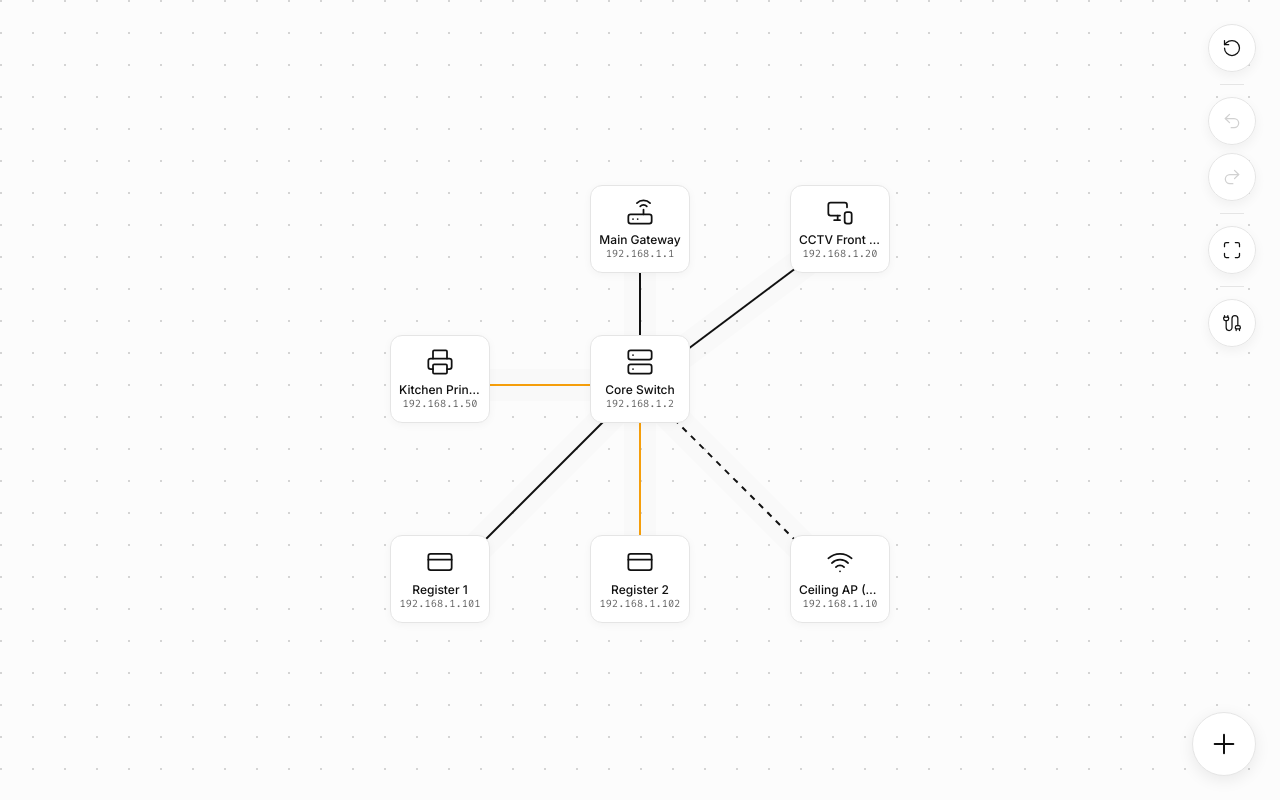
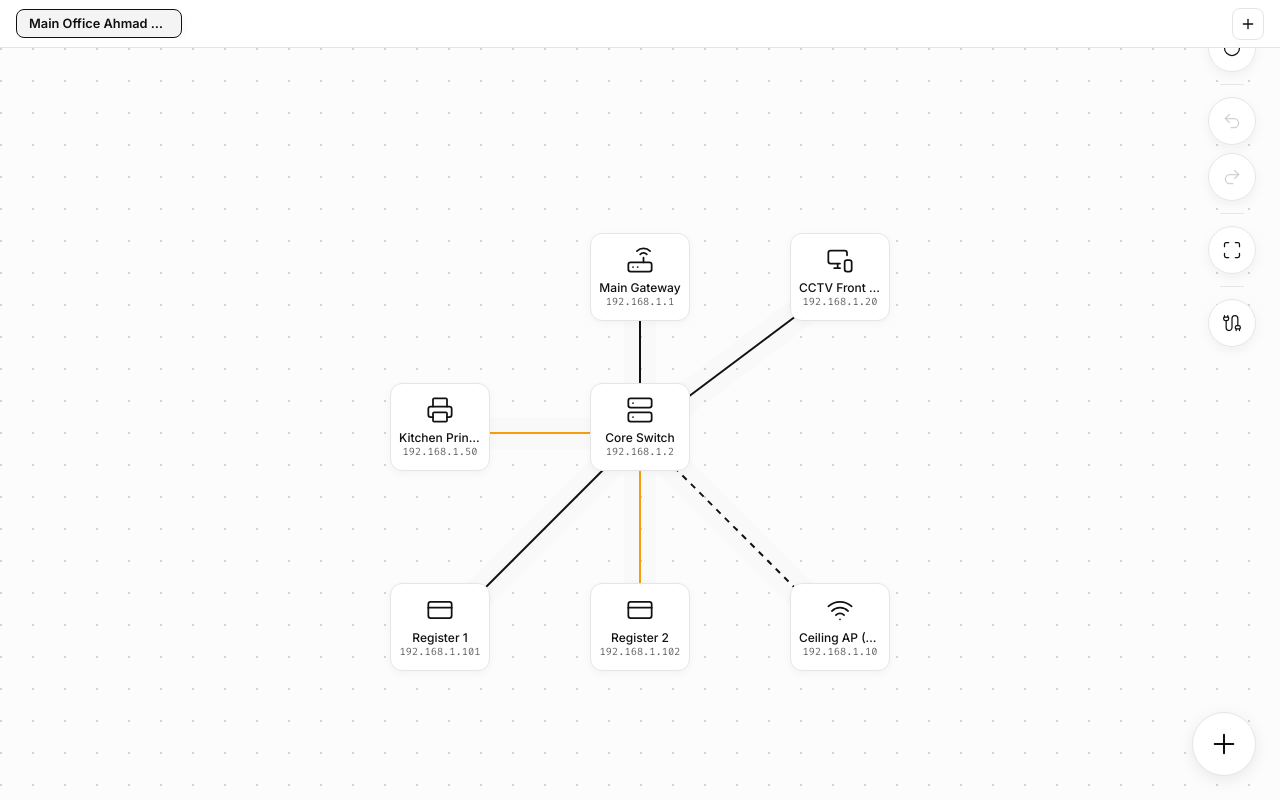
Before and after one commit to legato-sonata/80211, a SvelteKit app: page / in a window 1280 px wide. Built offline with nearby package versions, Linux system fonts and the light colour scheme.

Commit message:
feat: Add multi-tab project support

```diff
--- /dev/null
+++ b/src/lib/Workspace.svelte
@@ -0,0 +1,31 @@
+<script>
+  import { setTopology } from '$lib/context.js';
+  import Canvas from '$lib/Canvas.svelte';
+  import NodeSidebar from '$lib/NodeSidebar.svelte';
+  import Toolbar from '$lib/Toolbar.svelte';
+  import ActionSidebar from '$lib/ActionSidebar.svelte';
+  import ReportModal from '$lib/ReportModal.svelte';
+
+  let { topology } = $props();
+  setTopology(topology);
+</script>
+
+<div class="workspace-inner">
+  <Canvas />
+  {#if !topology.isUIHidden}
+    <ActionSidebar />
+    <Toolbar />
+    <NodeSidebar />
+  {/if}
+  <ReportModal />
+</div>
+
+<style>
+  .workspace-inner {
+    position: absolute;
+    inset: 0;
+    width: 100%;
+    height: 100%;
+    overflow: hidden;
+  }
+</style>
--- a/src/lib/context.js
+++ b/src/lib/context.js
@@ -3,8 +3,7 @@ import { TopologyState } from './TopologyState.svelte.js';
 
 const KEY = Symbol('topology');
 
-export function setTopology() {
-  const state = new TopologyState();
+export function setTopology(state = new TopologyState()) {
   setContext(KEY, state);
   return state;
 }
--- a/src/routes/+page.svelte
+++ b/src/routes/+page.svelte
@@ -1,30 +1,191 @@
 <script>
-  import { setTopology } from '$lib/context.js';
-  import Canvas from '$lib/Canvas.svelte';
-  import NodeSidebar from '$lib/NodeSidebar.svelte';
-  import Toolbar from '$lib/Toolbar.svelte';
-  import ActionSidebar from '$lib/ActionSidebar.svelte';
-  import ReportModal from '$lib/ReportModal.svelte';
+  import Workspace from '$lib/Workspace.svelte';
+  import { TopologyState } from '$lib/TopologyState.svelte.js';
+  import Plus from '@lucide/svelte/icons/plus';
+  import X from '@lucide/svelte/icons/x';
 
-  const topology = setTopology();
+  let tabs = $state([
+    { id: Date.now(), name: 'Main Office Ahmad Yani', state: new TopologyState() }
+  ]);
+  let activeTabId = $state(tabs[0].id);
+
+  function addTab() {
+    const id = Date.now();
+    tabs.push({ id, name: `Outlet ${tabs.length + 1}`, state: new TopologyState() });
+    activeTabId = id;
+  }
+
+  function closeTab(id, e) {
+    e.stopPropagation();
+    if (tabs.length === 1) return;
+    const index = tabs.findIndex(t => t.id === id);
+    tabs = tabs.filter(t => t.id !== id);
+    if (activeTabId === id) {
+      activeTabId = tabs[Math.max(0, index - 1)].id;
+    }
+  }
 </script>
 
-<div class="workspace">
-  <Canvas />
-  {#if !topology.isUIHidden}
-    <ActionSidebar />
-    <Toolbar />
-    <NodeSidebar />
-  {/if}
-  <ReportModal />
+<div class="app-layout">
+  <div class="tabs-bar glass-effect">
+    <div class="tabs-scroll">
+      {#each tabs as tab (tab.id)}
+        <div
+          class="tab {tab.id === activeTabId ? 'active' : ''}"
+          onclick={() => activeTabId = tab.id}
+          role="button"
+          tabindex="0"
+          onkeydown={(e) => e.key === 'Enter' && (activeTabId = tab.id)}
+        >
+          <input
+            class="tab-name"
+            bind:value={tab.name}
+            onpointerdown={(e) => e.stopPropagation()}
+            onkeydown={(e) => e.stopPropagation()}
+          />
+          {#if tabs.length > 1}
+            <button class="close-tab" onclick={(e) => closeTab(tab.id, e)} aria-label="Close tab">
+              <X size={14} strokeWidth={2} color="var(--text-secondary)" />
+            </button>
+          {/if}
+        </div>
+      {/each}
+    </div>
+    <button class="add-tab" onclick={addTab} aria-label="New tab">
+      <Plus size={16} strokeWidth={2} color="var(--text-primary)" />
+    </button>
+  </div>
+
+  <div class="workspace-area">
+    {#each tabs as tab (tab.id)}
+      <div class="workspace-wrapper" style="display: {tab.id === activeTabId ? 'block' : 'none'};">
+         <Workspace topology={tab.state} />
+      </div>
+    {/each}
+  </div>
 </div>
 
 <style>
-  .workspace {
-    position: fixed;
-    inset: 0;
+  .app-layout {
+    display: flex;
+    flex-direction: column;
+    height: 100dvh;
     width: 100vw;
-    height: 100dvh;
     overflow: hidden;
   }
+
+  .tabs-bar {
+    height: 48px;
+    display: flex;
+    align-items: center;
+    padding: 0 16px;
+    border-bottom: 1px solid var(--border);
+    background: rgba(255, 255, 255, 0.95);
+    backdrop-filter: blur(8px);
+    -webkit-backdrop-filter: blur(8px);
+    z-index: 50;
+    flex-shrink: 0;
+  }
+
+  .tabs-scroll {
+    display: flex;
+    align-items: center;
+    gap: 8px;
+    overflow-x: auto;
+    scrollbar-width: none;
+    -ms-overflow-style: none;
+    flex: 1;
+  }
+  .tabs-scroll::-webkit-scrollbar {
+    display: none;
+  }
+
+  .tab {
+    display: flex;
+    align-items: center;
+    gap: 8px;
+    padding: 6px 12px;
+    border-radius: 8px;
+    background: var(--surface);
+    border: 1px solid transparent;
+    cursor: pointer;
+    transition: all 0.15s ease;
+    user-select: none;
+  }
+
+  .tab:hover {
+    background: rgba(0, 0, 0, 0.03);
+  }
+
+  .tab.active {
+    background: #f4f4f5;
+    border-color: var(--border-focus);
+    box-shadow: 0 2px 8px rgba(0,0,0,0.05);
+  }
+
+  .tab-name {
+    border: none;
+    background: transparent;
+    font-size: 0.8rem;
+    font-weight: 600;
+    color: var(--text-primary);
+    width: 140px;
+    outline: none;
+    text-overflow: ellipsis;
+  }
+
+  .tab-name:focus {
+    border-bottom: 1px solid var(--text-primary);
+  }
+
+  .close-tab {
+    display: flex;
+    align-items: center;
+    justify-content: center;
+    width: 20px;
+    height: 20px;
+    border-radius: 4px;
+    border: none;
+    background: transparent;
+    cursor: pointer;
+    padding: 0;
+  }
+
+  .close-tab:hover {
+    background: rgba(0, 0, 0, 0.1);
+  }
+
+  .add-tab {
+    display: flex;
+    align-items: center;
+    justify-content: center;
+    width: 32px;
+    height: 32px;
+    border-radius: 8px;
+    border: 1px solid var(--border);
+    background: var(--surface);
+    cursor: pointer;
+    margin-left: 12px;
+    transition: all 0.15s;
+  }
+
+  .add-tab:hover {
+    background: #f4f4f5;
+    transform: translateY(-1px);
+    box-shadow: 0 2px 6px rgba(0,0,0,0.05);
+  }
+
+  .workspace-area {
+    flex: 1;
+    position: relative;
+    width: 100%;
+    height: calc(100dvh - 48px);
+  }
+
+  .workspace-wrapper {
+    position: absolute;
+    inset: 0;
+    width: 100%;
+    height: 100%;
+  }
 </style>
```
